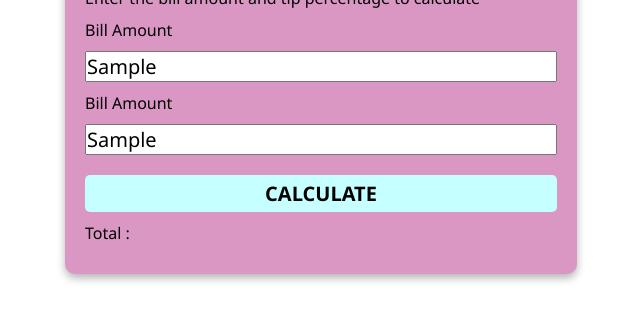
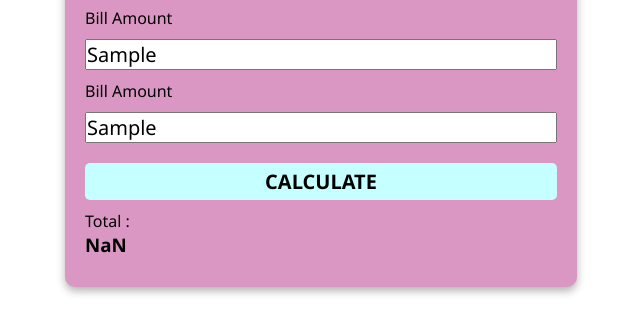
Before and after one commit to vikaskhatke/JavaScript_Projects, a plain HTML site: page TipCalculator/index.html in a window 1280 px wide. Both pictures are taken after typing "Sample", "Sample" into the empty fields and a click on the button "CALCULATE". Shown: the part 306-640 px from the top of the page, without its empty margins (319-959 px from the left). Drawn offline with Linux system fonts and the light colour scheme.

```diff
--- a/TipCalculator/index.html
+++ b/TipCalculator/index.html
@@ -15,8 +15,8 @@
         <input id="bill" type="text" name="bill">
         <label for="tip">Bill Amount</label>
         <input id="tip" type="text" name="tip">
-        <button>Calculate</button>
-        <p>Total : </p> <h3 class=""></h3>
+        <button id="btn">Calculate</button>
+        <p>Total : </p> <h3 class="total"></h3>
     </div>
 
     <script src="script.js"></script>
--- a/TipCalculator/script.js
+++ b/TipCalculator/script.js
@@ -0,0 +1,13 @@
+const bill =  document.querySelector("#bill")
+const tip = document.querySelector("#tip")
+const total = document.querySelector(".total")
+const calculateBtn = document.querySelector("#btn")
+
+function calculateTotal (){
+    const billValue = bill.value;
+    const tipValue = tip.value;
+    const totalValue = billValue*(1+ tipValue/100)
+    total.innerText = totalValue
+}
+
+calculateBtn.addEventListener("click", calculateTotal)
```
